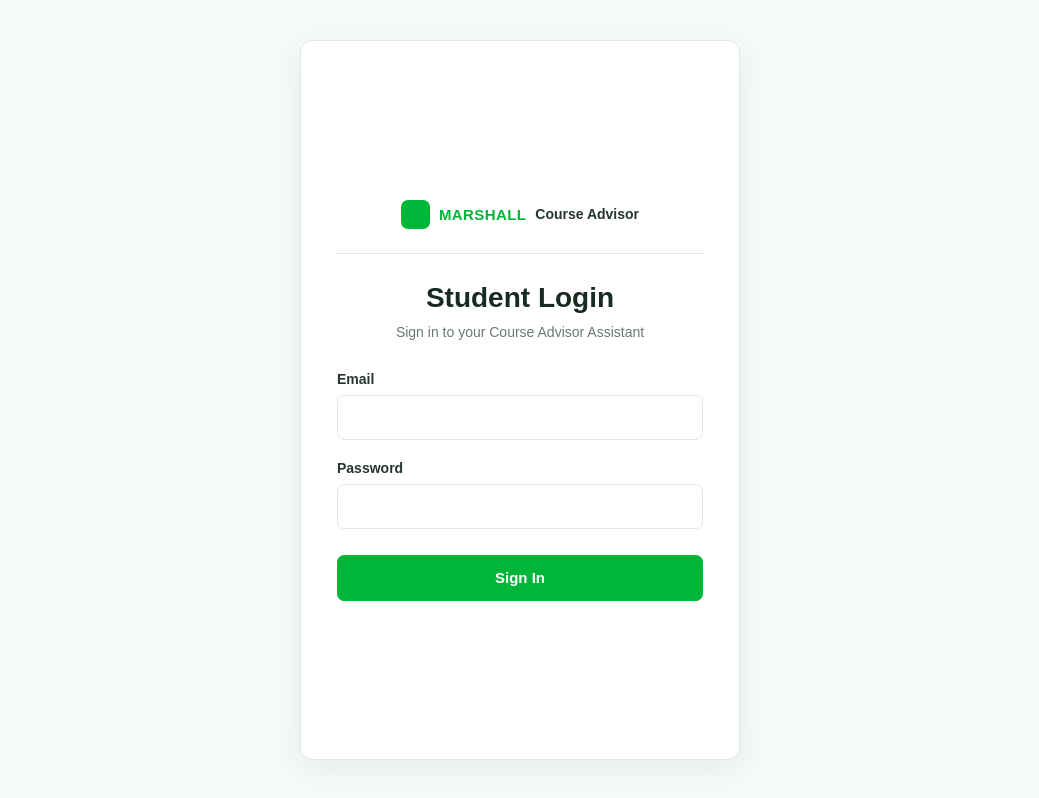
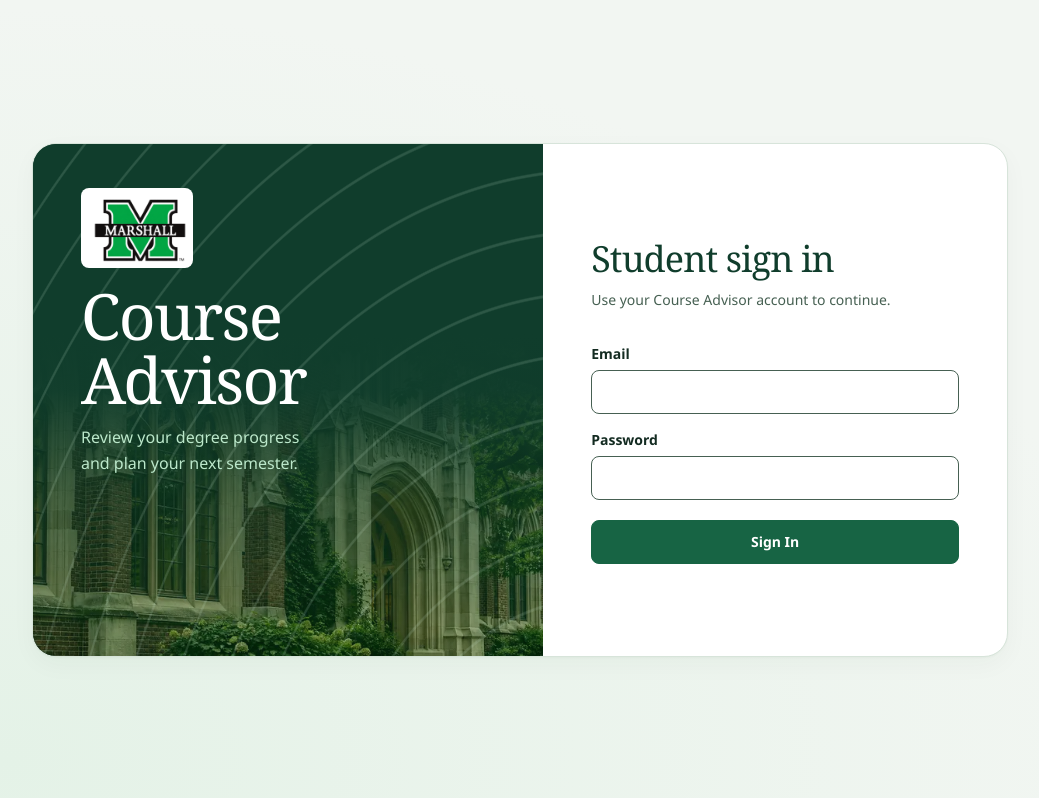
Before and after one commit to Redden5/CS-490-Capstone, a React (Vite) app in the folder frontend/: page /login in a window 1280 px wide. Shown: the whole page, without its empty margins (120-1159 px from the left). Built offline with nearby package versions, Linux system fonts and the light colour scheme; no server answers.

Commit message:
Redesign the student login page

```diff
--- a/frontend/src/index.css
+++ b/frontend/src/index.css
@@ -49,19 +49,6 @@ a:focus-visible {
   flex-shrink: 0;
   width: clamp(4.5rem, 6vw, 5rem);
   height: auto;
-}
-
-.brand-mark {
-  width: 29px;
-  height: 29px;
-  border-radius: 7px;
-  background: #00b638;
-}
-
-.brand-name {
-  color: #117436;
-  font-size: 15px;
-  letter-spacing: 0.4px;
 }
 
 .brand-title {
--- a/frontend/src/pages/Login.jsx
+++ b/frontend/src/pages/Login.jsx
@@ -1,6 +1,6 @@
-
 import { useState } from "react";
-import { supabase } from "../lib/supabaseClient";
+import marshallLogo from "../assets/marshall-header-logo.webp";
+import { supabase } from "../lib/supabaseClient.js";
 import "../styles/Login.css";
 
 function Login() {
@@ -9,64 +9,74 @@ function Login() {
   const [error, setError] = useState("");
   const [loading, setLoading] = useState(false);
 
-    async function handleLogin(e) {
-        e.preventDefault();
+  async function handleLogin(event) {
+    event.preventDefault();
+    if (loading) return;
     setLoading(true);
     setError("");
 
-        const { error } = await supabase.auth.signInWithPassword({
-            email,
-            password,
-        });
-
-        if (error) {
-            setError(error.message);
+    try {
+      const { error } = await supabase.auth.signInWithPassword({ email, password });
+      if (error) setError(error.message);
+    } catch {
+      setError("Unable to sign in right now. Please try again.");
+    } finally {
+      setLoading(false);
     }
-
-        setLoading(false);
   }
 
   return (
     <main className="login-page">
+      <div className="login-card">
+        <header className="login-brand">
+          <img className="login-logo" src={marshallLogo} width="240" height="163" alt="Marshall University" />
+          <p className="login-product-name">Course Advisor</p>
+          <p className="login-brand-description">Review your degree progress and plan your next semester.</p>
+        </header>
 
-            <div className="login-brand">
-                <span className="brand-mark" aria-hidden="true" />
-                <span className="brand-name">MARSHALL</span>
-                <span className="brand-title">Course Advisor</span>
-            </div>
+        <section className="login-panel" aria-labelledby="login-title">
+          <div className="login-panel-content">
+            <h1 id="login-title">Student sign in</h1>
+            <p className="login-intro">Use your Course Advisor account to continue.</p>
 
-            <h1>Student Login</h1>
-            <p>Sign in to your Course Advisor Assistant</p>
-
-            <form onSubmit={handleLogin}>
-                <div>
+            <form className="login-form" aria-labelledby="login-title" onSubmit={handleLogin}>
+              <div className="login-field">
                 <label htmlFor="email">Email</label>
                 <input
                   id="email"
+                  name="email"
                   type="email"
+                  autoComplete="username"
+                  autoCapitalize="none"
                   value={email}
-                        onChange={(e) => setEmail(e.target.value)}
+                  onChange={(event) => setEmail(event.target.value)}
                   required
                 />
               </div>
 
-                <div>
+              <div className="login-field">
                 <label htmlFor="password">Password</label>
                 <input
                   id="password"
+                  name="password"
                   type="password"
+                  autoComplete="current-password"
                   value={password}
-                        onChange={(e) => setPassword(e.target.value)}
+                  onChange={(event) => setPassword(event.target.value)}
                   required
                 />
               </div>
 
-                {error && <p role="alert">{error}</p>}
+              {error && <p className="login-error" role="alert">{error}</p>}
 
-                <button type="submit" disabled={loading}>
-                    {loading ? "Signing in..." : "Sign In"}
+              <button className="login-submit" type="submit" disabled={loading}>
+                {loading ? "Signing in…" : "Sign In"}
               </button>
             </form>
+            <p className="sr-only" role="status">{loading ? "Signing in…" : ""}</p>
+          </div>
+        </section>
+      </div>
     </main>
   );
 }
--- a/frontend/src/styles/Login.css
+++ b/frontend/src/styles/Login.css
@@ -1,224 +1,89 @@
-
-/* ======================================
-   LOGIN PAGE
-====================================== */
+@reference "./tailwind.css";
 
 .login-page {
-  flex: 1;
-  display: flex;
-  flex-direction: column;
-  align-items: center;
-  justify-content: center;
-
-  width: min(440px, calc(100% - 32px));
-  margin: 40px auto;
-  padding: 36px;
-
-  background: #ffffff;
-  border: 1px solid #dcebe1;
-  border-radius: 12px;
-
-  box-shadow: 0 8px 30px rgba(23, 43, 32, 0.06);
+  @apply mu:grid mu:w-full mu:flex-1 mu:place-items-center mu:bg-canvas mu:px-4 mu:py-6 mu:font-campus mu:text-ink mu:sm:px-8 mu:sm:py-10;
+  background-image: radial-gradient(ellipse at 10% 95%, var(--mu-color-mint), transparent 70%);
 }
 
-/* Login heading */
-
-.login-page h1 {
-  margin: 0 0 8px;
-
-  color: #172b20;
-  font-size: 28px;
-  font-weight: 700;
-  text-align: center;
+.login-card {
+  @apply mu:grid mu:w-full mu:max-w-[61rem] mu:min-w-0 mu:overflow-hidden mu:rounded-banner mu:border mu:border-solid mu:border-line mu:bg-paper mu:shadow-panel mu:md:grid-cols-[minmax(0,1.1fr)_minmax(0,1fr)];
 }
 
-.login-page > p {
-  margin: 0 0 28px;
-
-  color: #6b7971;
-  font-size: 14px;
-  line-height: 1.5;
-  text-align: center;
+.login-brand {
+  @apply mu:min-w-0 mu:bg-forest mu:px-6 mu:py-6 mu:text-paper mu:sm:px-9 mu:sm:py-8 mu:md:min-h-[32rem] mu:lg:px-12 mu:lg:py-11;
+  background-image:
+    repeating-radial-gradient(ellipse at 110% 150%, transparent 0 25px, #d7f5df24 26px 27px, transparent 28px 43px),
+    linear-gradient(115deg, var(--mu-color-forest) 44%, #1b6c49);
 }
 
-/* Login form */
-
-.login-page form {
-  display: flex;
-  flex-direction: column;
-  gap: 20px;
-
-  width: 100%;
-}
-
-.login-page form > div {
-  display: flex;
-  flex-direction: column;
-  gap: 8px;
-}
-
-/* Input labels */
-
-.login-page label {
-  color: #26362c;
-  font-size: 14px;
-  font-weight: 600;
-}
-
-/* Email and password inputs */
-
-.login-page input {
-  width: 100%;
-  min-height: 45px;
-  padding: 11px 13px;
-
-  background: #ffffff;
-  color: #2d302b;
-
-  border: 1px solid #dcebe1;
-  border-radius: 7px;
-
-  font-family: inherit;
-  font-size: 14px;
-
-  transition:
-    border-color 0.2s ease,
-    box-shadow 0.2s ease;
-}
-
-.login-page input::placeholder {
-  color: #9ca9a0;
-}
-
-.login-page input:hover {
-  border-color: #b8ddc4;
-}
-
-.login-page input:focus {
-  outline: none;
-  border-color: #00b638;
-  box-shadow: 0 0 0 3px rgba(0, 182, 56, 0.12);
-}
-
-/* Sign In button */
-
-.login-page button[type="submit"] {
-  display: flex;
-  align-items: center;
-  justify-content: center;
-
-  width: 100%;
-  min-height: 46px;
-  margin-top: 6px;
-  padding: 12px 20px;
-
-  background: #00b638;
-  color: #ffffff;
-
-  border: 1px solid #00b638;
-  border-radius: 7px;
-
-  font-family: inherit;
-  font-size: 15px;
-  font-weight: 600;
-
-  cursor: pointer;
-
-  transition:
-    background-color 0.2s ease,
-    transform 0.2s ease;
-}
-
-.login-page button[type="submit"]:hover:not(:disabled) {
-  background: #008b2f;
-  border-color: #008b2f;
-  transform: translateY(-1px);
-}
-
-.login-page button[type="submit"]:active:not(:disabled) {
-  transform: translateY(0);
-}
-
-.login-page button[type="submit"]:focus-visible {
-  outline: 3px solid #80c5a6;
-  outline-offset: 3px;
-}
-
-.login-page button[type="submit"]:disabled {
-  opacity: 0.65;
-  cursor: not-allowed;
-}
-
-/* Authentication error */
-
-.login-page [role="alert"] {
-  margin: 0;
-  padding: 12px 14px;
-
-  color: #a12626;
-  background: #fff1f1;
-
-  border: 1px solid #f4caca;
-  border-radius: 7px;
-
-  font-size: 13px;
-  line-height: 1.5;
-}
-
-/* Responsive styling */
-
-@media (max-width: 600px) {
-  .login-page {
-    width: calc(100% - 32px);
-    margin: 24px auto;
-    padding: 26px 20px;
-  }
-
-  .login-page h1 {
-    font-size: 25px;
-  }
-
-  .login-page input,
-  .login-page button[type="submit"] {
-    min-height: 44px;
+@media (min-width: 48rem) {
+  .login-brand {
+    background-image:
+      repeating-radial-gradient(ellipse at 110% 156%, transparent 0 25px, #d7f5df24 26px 27px, transparent 28px 43px),
+      linear-gradient(180deg, #103d2c 37%, #103d2cf7 48%, #103d2c85 69%, #103d2c22 100%),
+      url("../assets/dashboard-campus.webp");
+    background-position: center, center, 65% bottom;
+    background-repeat: no-repeat;
+    background-size: cover, cover, auto 64%;
   }
 }
 
-
-/* Marshall branding on login page */
-
-.login-page .login-brand {
-  display: flex;
-  flex-direction: row;
-  align-items: center;
-  justify-content: center;
-  gap: 9px;
-
-  width: 100%;
-  margin-bottom: 28px;
-  padding-bottom: 24px;
-
-  border-bottom: 1px solid #dcebe1;
+.login-logo {
+  @apply mu:block mu:h-auto mu:w-20 mu:rounded-lg mu:bg-paper mu:p-1.5 mu:sm:w-24 mu:lg:w-28;
 }
 
-.login-page .login-brand .brand-mark {
-  display: inline-block;
-  width: 29px;
-  height: 29px;
-  flex-shrink: 0;
-  border-radius: 7px;
-  background: #00b638;
+.login-product-name {
+  @apply mu:m-0 mu:mt-4 mu:font-display mu:text-[clamp(2rem,6vw,4.25rem)] mu:leading-none mu:tracking-tight mu:md:max-w-[9ch] mu:md:text-page;
 }
 
-.login-page .login-brand .brand-name {
-  color: #00b638;
-  font-size: 15px;
-  font-weight: 600;
-  letter-spacing: 0.4px;
+.login-brand-description {
+  @apply mu:m-0 mu:mt-3 mu:max-w-[27ch] mu:text-sm mu:leading-relaxed mu:text-leaf mu:sm:text-base;
 }
 
-.login-page .login-brand .brand-title {
-  color: #26362c;
-  font-size: 14px;
-  font-weight: 600;
+.login-panel {
+  @apply mu:grid mu:min-w-0 mu:content-center mu:px-6 mu:py-7 mu:sm:px-10 mu:sm:py-10 mu:lg:px-12;
 }
+
+.login-panel-content {
+  @apply mu:mx-auto mu:w-full mu:max-w-sm;
+}
+
+.login-panel h1 {
+  @apply mu:m-0 mu:font-display mu:text-3xl mu:leading-tight mu:font-normal mu:tracking-tight mu:text-forest mu:sm:text-4xl;
+}
+
+.login-intro {
+  @apply mu:mt-2 mu:mb-0 mu:text-sm mu:leading-relaxed mu:text-muted;
+}
+
+.login-form {
+  @apply mu:mt-6 mu:grid mu:gap-4 mu:sm:mt-8;
+}
+
+.login-field {
+  @apply mu:grid mu:gap-1.5 mu:text-sm mu:font-semibold;
+}
+
+.login-field input {
+  @apply mu:min-h-11 mu:w-full mu:min-w-0 mu:rounded-lg mu:border mu:border-solid mu:border-muted mu:bg-paper mu:px-3 mu:py-2 mu:[font-family:inherit] mu:text-base mu:font-normal mu:text-ink mu:motion-safe:transition-colors;
+}
+
+.login-field input:focus {
+  @apply mu:border-herd;
+}
+
+.login-submit {
+  @apply mu:mt-1 mu:inline-flex mu:min-h-11 mu:cursor-pointer mu:items-center mu:justify-center mu:rounded-lg mu:border mu:border-solid mu:border-herd mu:bg-herd mu:px-4 mu:py-2 mu:[font-family:inherit] mu:text-sm mu:font-semibold mu:text-paper mu:hover:bg-forest mu:motion-safe:transition-colors;
+}
+
+.login-submit:disabled {
+  @apply mu:cursor-wait mu:border-line mu:bg-mint mu:text-forest;
+}
+
+.login-form :is(input, button) {
+  @apply mu:student-focus;
+}
+
+.login-error {
+  @apply mu:m-0 mu:rounded-lg mu:border mu:border-solid mu:border-review-ink/30 mu:bg-review-tint mu:px-3 mu:py-2.5 mu:text-sm mu:leading-relaxed mu:text-review-ink mu:wrap-anywhere;
+}
```
Lines whose indentation alone changed are shown as unchanged.
